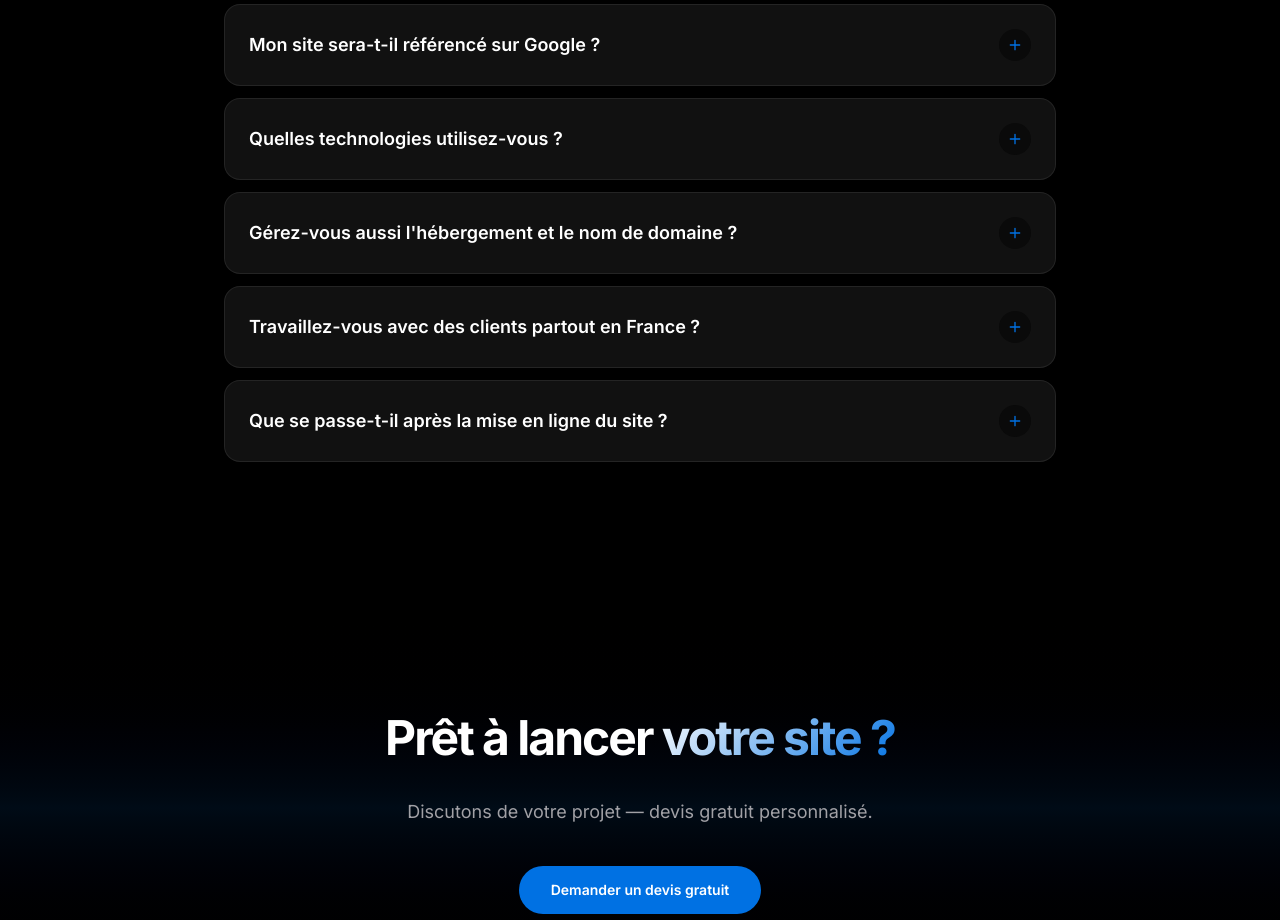
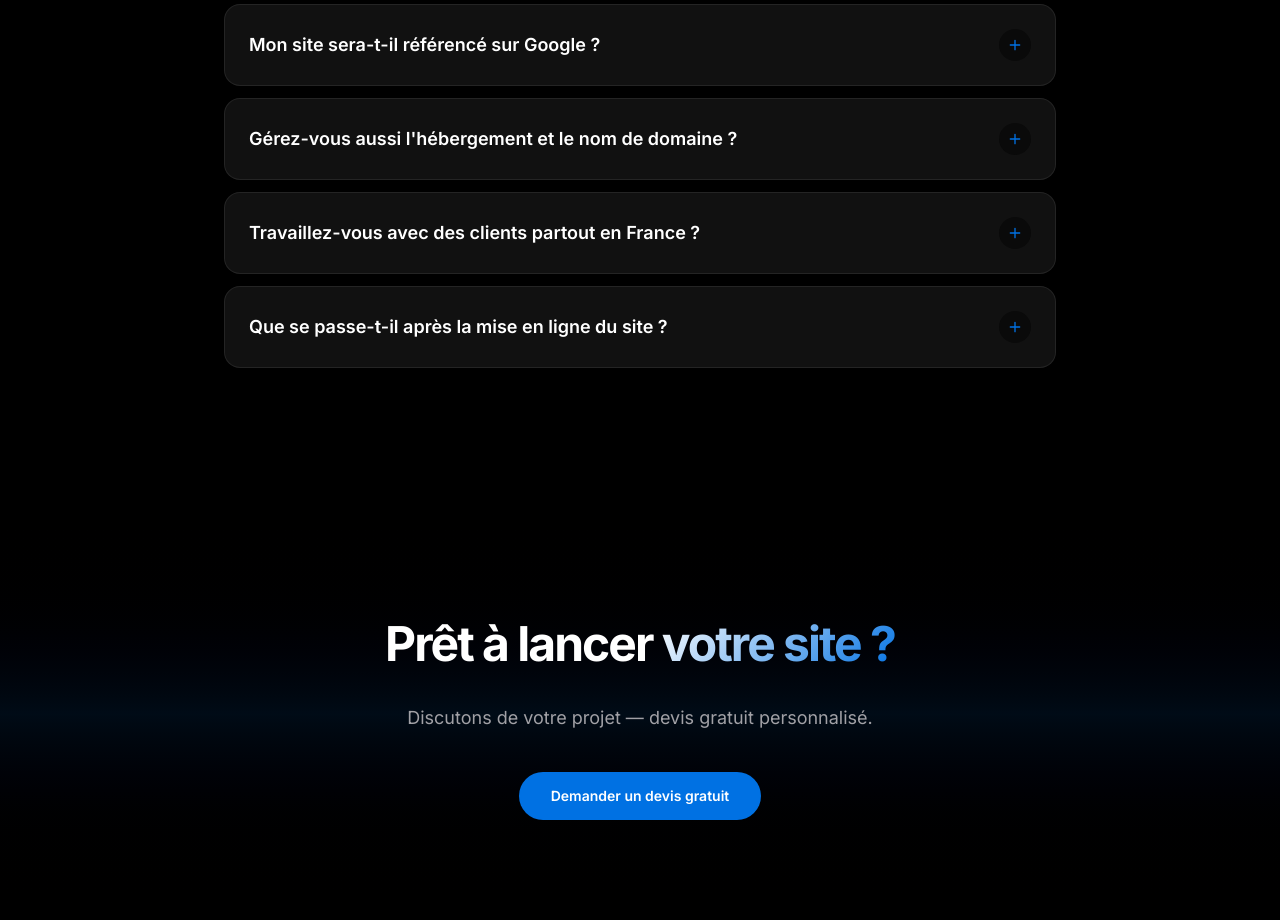
Before and after one commit to BenjaminSanchezPaper34/paper34, a Next.js app: page /services/creation-site-web in a window 1280 px wide. Shown: the part 4440-5360 px from the top of the page. Built offline with nearby package versions, Linux system fonts and the light colour scheme.

Commit message:
FAQ web : suppression de la question sur les technologies
Co-Authored-By: Claude Opus 4.6 (1M context) <noreply@anthropic.com>

```diff
--- a/src/components/seo/JsonLdWebService.tsx
+++ b/src/components/seo/JsonLdWebService.tsx
@@ -19,11 +19,6 @@ export const FAQ_ITEMS = [
     question: "Mon site sera-t-il r\u00e9f\u00e9renc\u00e9 sur Google ?",
     answer:
       "Oui, j'optimise tous mes sites pour le SEO (r\u00e9f\u00e9rencement naturel) : structure HTML s\u00e9mantique, meta-donn\u00e9es, vitesse de chargement, donn\u00e9es structur\u00e9es Schema.org, sitemap, robots.txt. J'inscris \u00e9galement votre site sur Google Search Console.",
-  },
-  {
-    question: "Quelles technologies utilisez-vous ?",
-    answer:
-      "J'utilise les frameworks modernes les plus performants : Next.js (React) pour les sites sur-mesure rapides, WordPress pour les sites \u00e0 g\u00e9rer en autonomie, et des solutions e-commerce comme Shopify ou WooCommerce. Le choix d\u00e9pend de vos besoins.",
   },
   {
     question: "Gérez-vous aussi l'hébergement et le nom de domaine ?",
```
